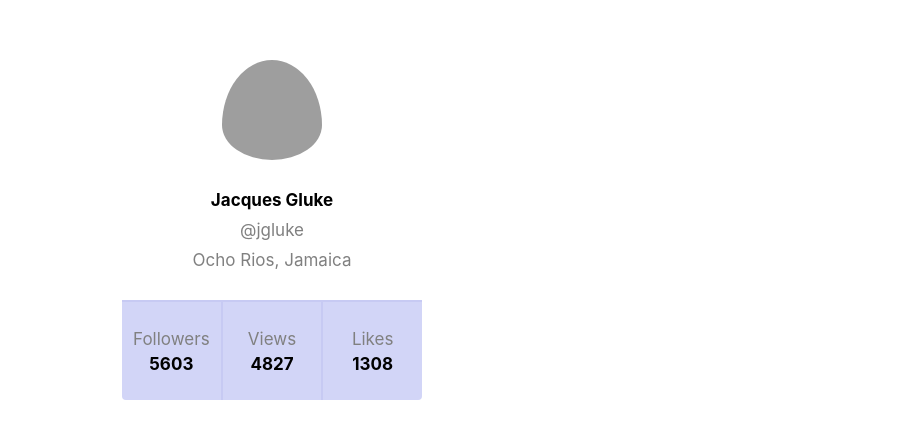
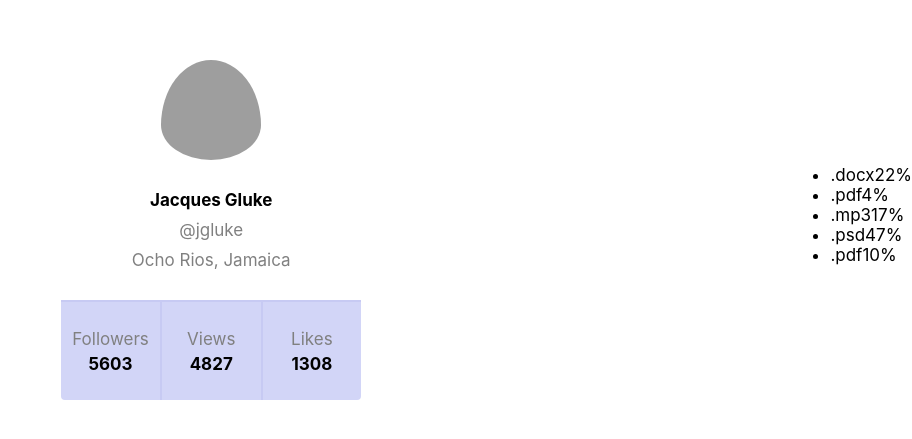
Before and after one commit to artipavl/goit-react-hw-01-components, a React (Create React App) app: page / in a window 1280 px wide. Shown: the part 185-624 px from the top of the page, without its empty margins (368-1280 px from the left). Built offline with nearby package versions, Linux system fonts and the light colour scheme; grey boxes are pictures that could not be loaded.

Commit message:
add Statistics jsx

```diff
--- /dev/null
+++ b/src/components/statistics/Statistics.jsx
@@ -0,0 +1,31 @@
+import PropTypes from 'prop-types';
+import css from 'components/statistics/Statistics.module.css';
+
+export const Statistics = ({ title = '', stats }) => {
+  return (
+    <section className={css.statistics}>
+      {title ?? <h2 className={css.title}>{title}</h2>}
+      <ul className={css.statList}>
+        {stats.map(stat => {
+          return (
+            <li key={stat.id} className={css.item}>
+              <span className={css.label}>{stat.label}</span>
+              <span className={css.percentage}>{stat.percentage}%</span>
+            </li>
+          );
+        })}
+      </ul>
+    </section>
+  );
+};
+
+Statistics.propTypes = {
+  title: PropTypes.string,
+  stats: PropTypes.arrayOf(
+    PropTypes.shape({
+      id: PropTypes.string.isRequired,
+      label: PropTypes.string.isRequired,
+      percentage: PropTypes.number.isRequired,
+    })
+  ),
+};
--- /dev/null
+++ b/src/components/statistics/Statistics.module.css
@@ -0,0 +1,17 @@
+.statistics{
+
+}
+
+.title{
+
+}
+
+.statList{
+
+}
+
+.item{}
+
+.label{}
+
+.percentage{}
--- a/src/index.js
+++ b/src/index.js
@@ -2,8 +2,10 @@ import React from 'react';
 import ReactDOM from 'react-dom/client';
 import { App } from 'components/App';
 import { Profile } from 'components/profile/Profile';
+import { Statistics } from 'components/statistics/Statistics';
 import './index.css';
 import user from "./path/to/user.json";
+import data from "./path/to/data.json";
 
 
 ReactDOM.createRoot(document.getElementById('root')).render(
@@ -16,6 +18,10 @@ ReactDOM.createRoot(document.getElementById('root')).render(
         avatar={user.avatar}
         stats={user.stats}
       />
+      <Statistics
+        // title='asdasdasdasd'
+        stats={data}
+      />
     </App>
   </React.StrictMode>
 );
```
